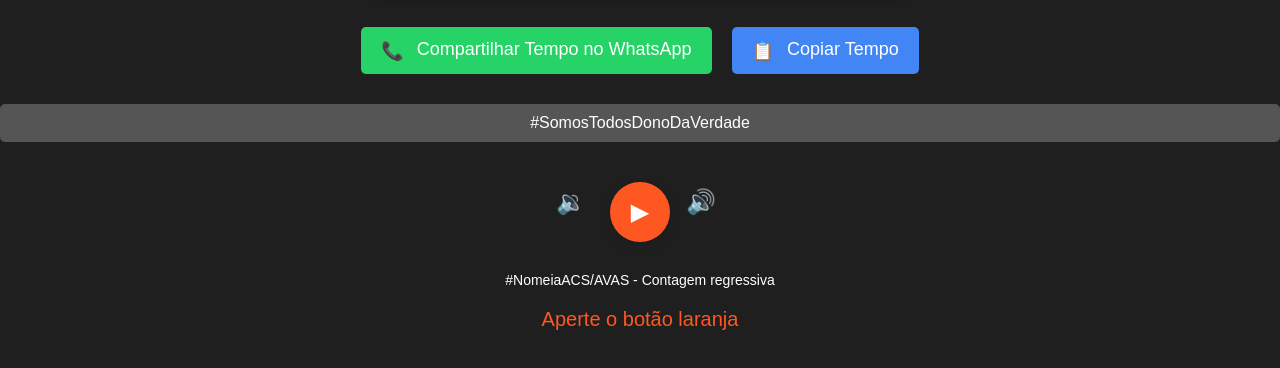
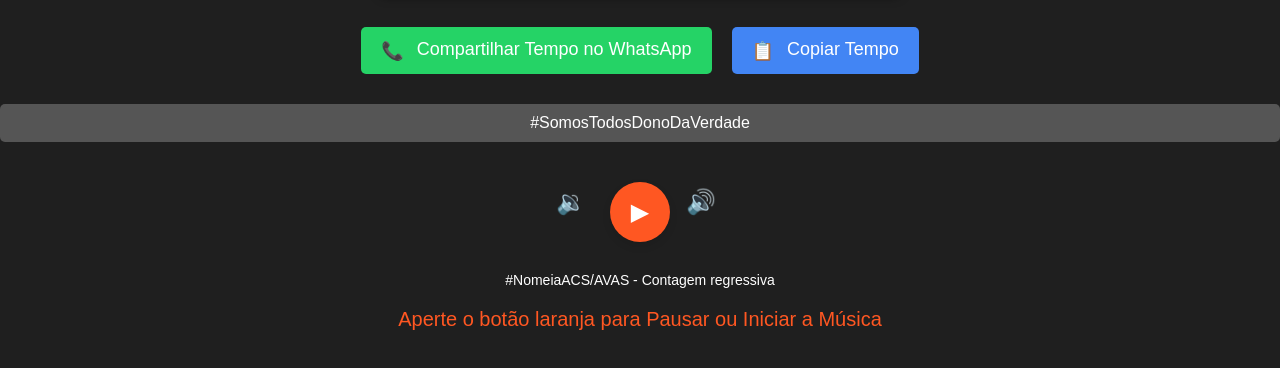
Before and after one commit to HeeyMan/AVASeACS, a plain HTML site: page index.html in a window 1280 px wide. Shown: the part 346-714 px from the top of the page. Drawn offline with Linux system fonts and the light colour scheme.

Commit message:
Update index.html

```diff
--- a/index.html
+++ b/index.html
@@ -142,7 +142,7 @@
     <div class="footer">
         #NomeiaACS/AVAS - Contagem regressiva
     </div>
-    <p style="font-size: 20px; color: #ff5722; margin-top: 20px;">Aperte o botão laranja</p>
+    <p style="font-size: 20px; color: #ff5722; margin-top: 20px;">Aperte o botão laranja para Pausar ou Iniciar a Música</p>
     <script>
         let audio = document.getElementById('audio');
         audio.autoplay = true;
```
